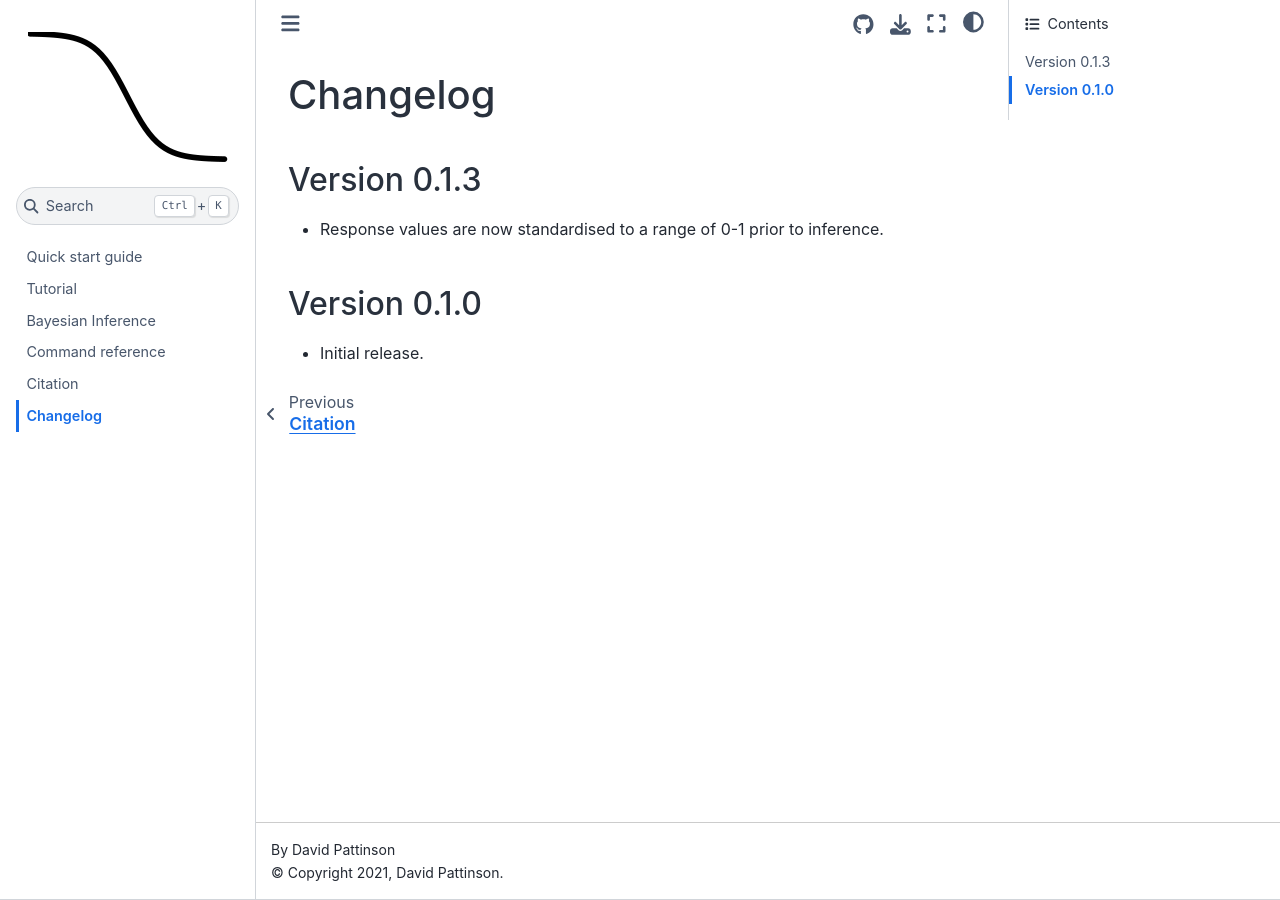
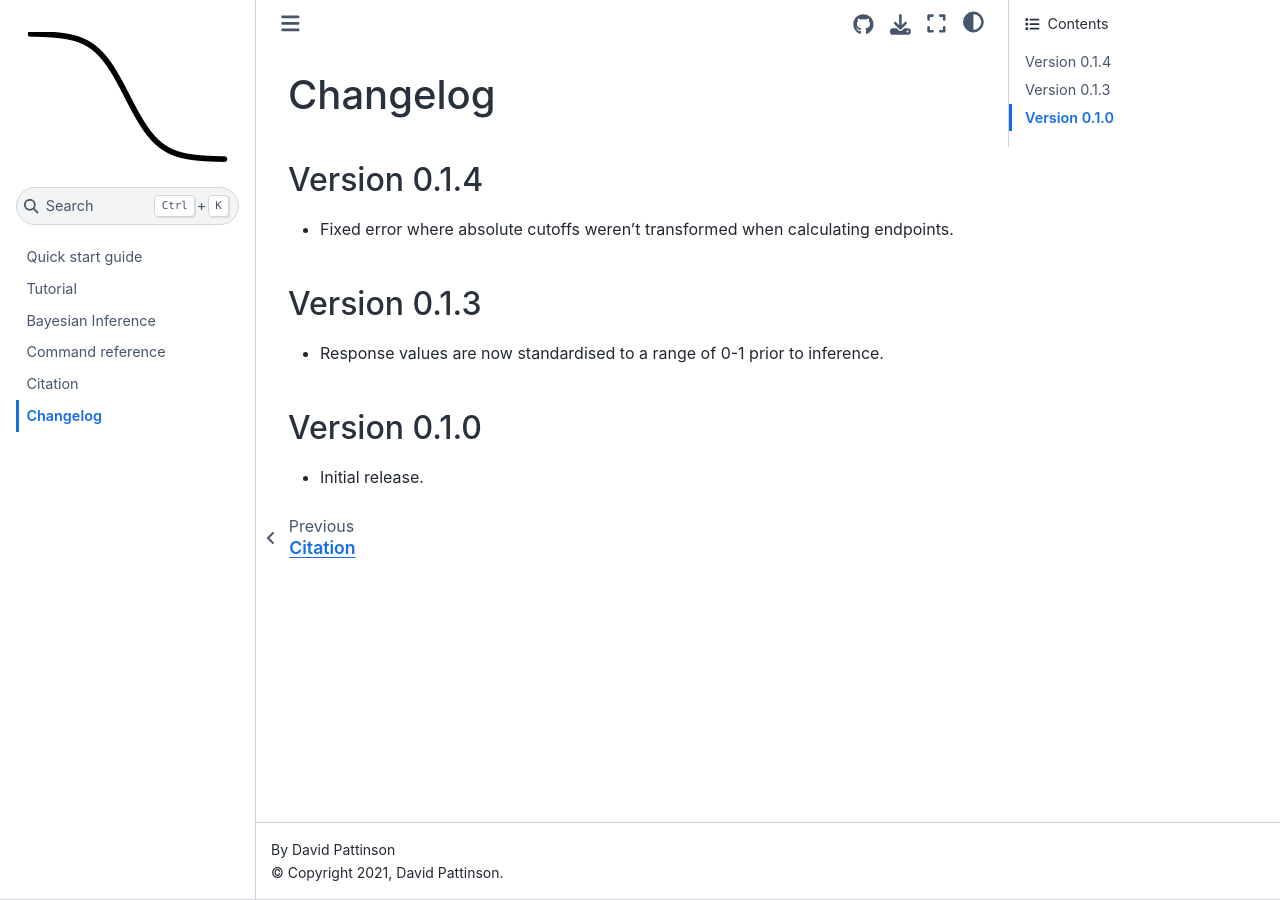
Before and after one commit to IRI-UW-Bioinformatics/ititer, a Sphinx documentation site: the page built from docs/changelog.rst, in a window 1280 px wide. Built offline with Sphinx 7.4.7 and the Sphinx Book theme 1.1.4, drawn with Linux system fonts in a browser that asks for light colours.

Commit message:
Updated changelog. Bumped minor version.

```diff
--- a/docs/changelog.rst
+++ b/docs/changelog.rst
@@ -1,5 +1,10 @@
 Changelog
 =========
+
+Version 0.1.4
+#############
+
+- Fixed error where absolute cutoffs weren't transformed when calculating endpoints.
 
 Version 0.1.3
 #############
--- a/docs/conf.py
+++ b/docs/conf.py
@@ -22,7 +22,7 @@ copyright = "2021, David Pattinson"
 author = "David Pattinson"
 
 # The full version, including alpha/beta/rc tags
-release = "0.1.3"
+release = "0.1.4"
 
 
 # -- General configuration ---------------------------------------------------
--- a/ititer/__init__.py
+++ b/ititer/__init__.py
@@ -7,7 +7,7 @@ from .ititer import (
     titer_to_index,
 )
 
-__version__ = "0.1.3"
+__version__ = "0.1.4"
 
 __all__ = [
     "__version__",
```
